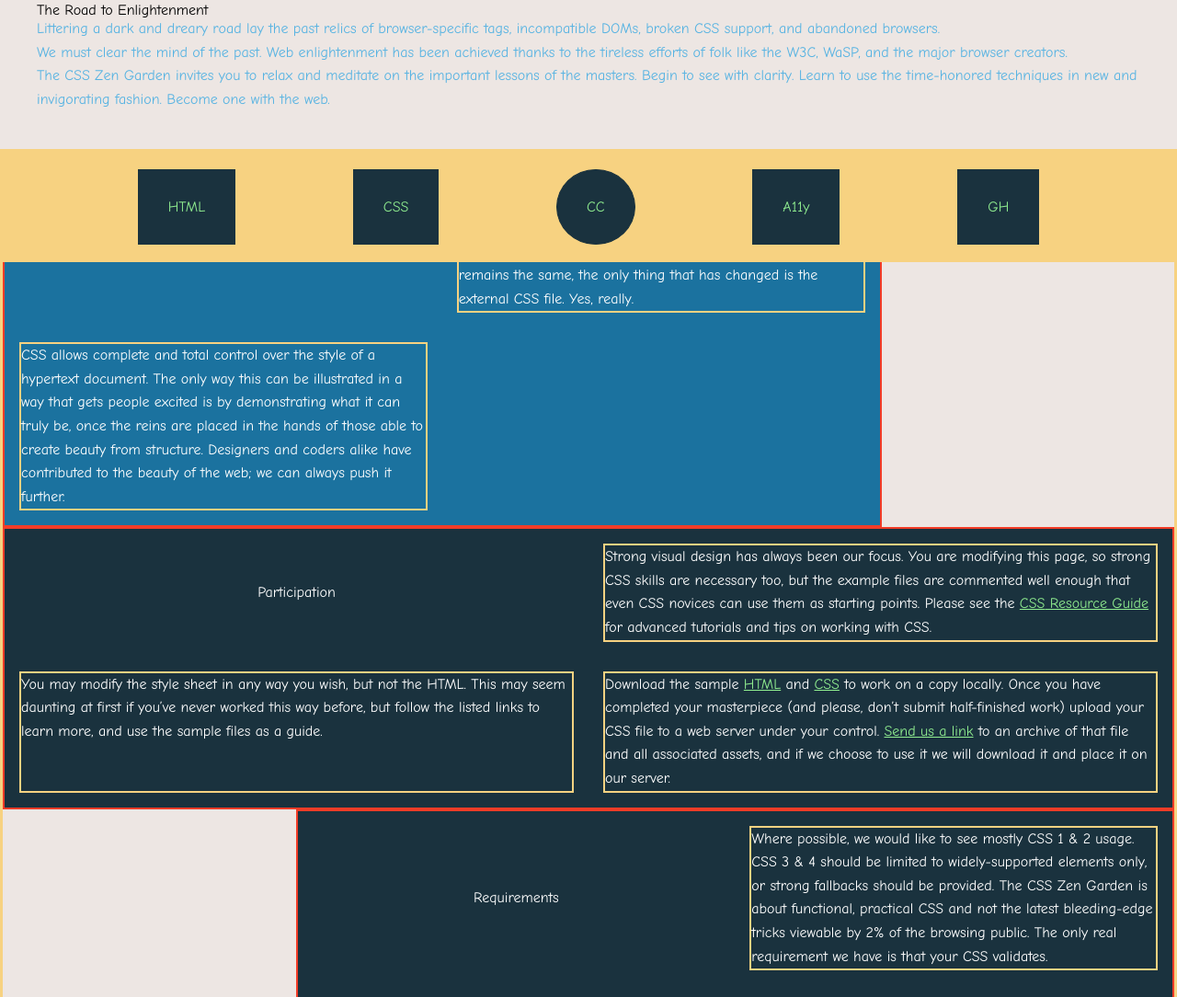
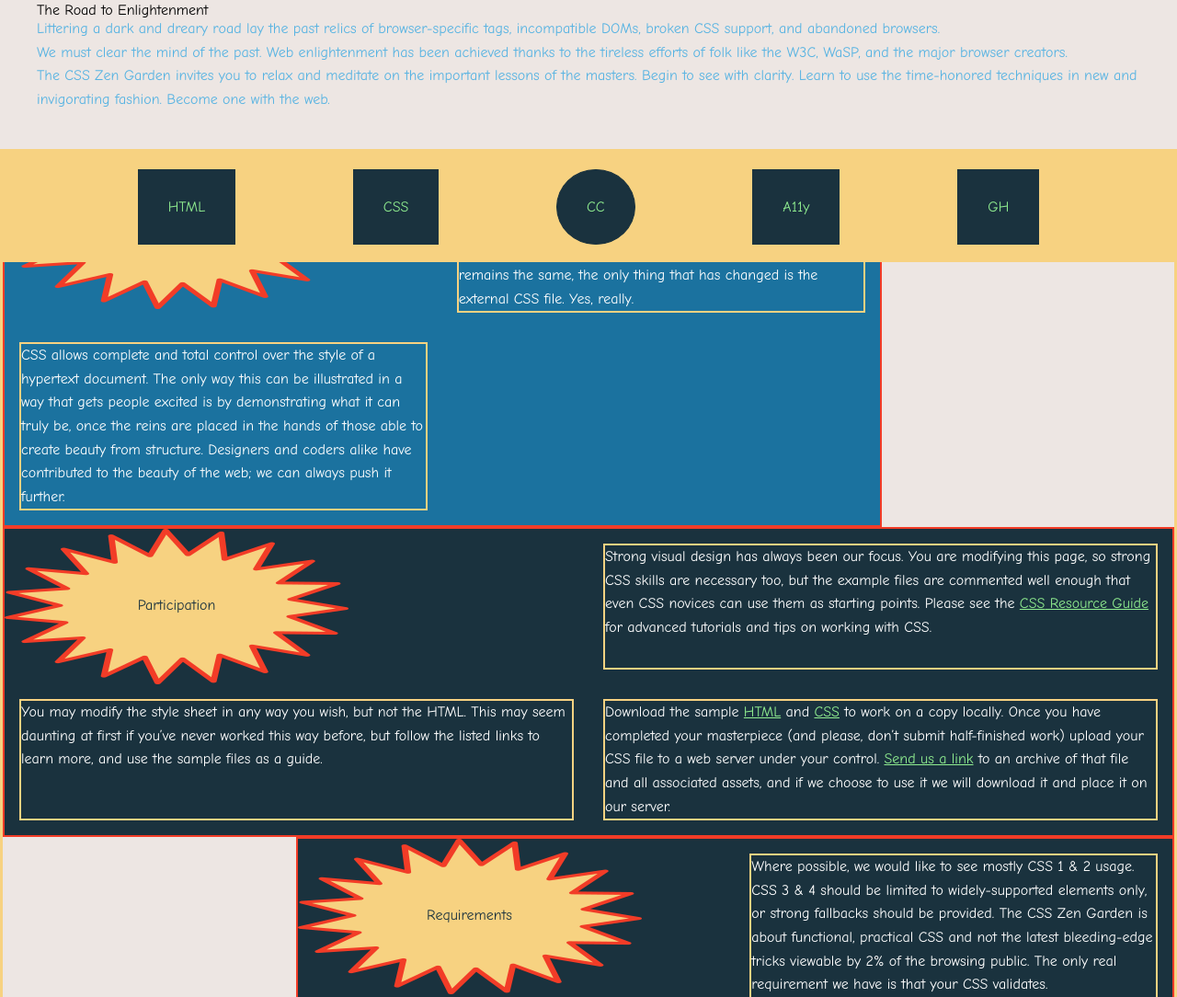
Before and after one commit to Dnozol/ZenGarden, a website: page src/index.html in a window 1280 px wide. Shown: the part 968-2052 px from the top of the page at 92% size. Drawn offline with nearby package versions, Linux system fonts and the light colour scheme; files that its build step writes are made by us from their sources.

Commit message:
created mixin for the title of the main elements
This gives each title (requirements, participation, etc) the starburst background image and other styling

```diff
--- a/src/partials/_layout.scss
+++ b/src/partials/_layout.scss
@@ -25,6 +25,14 @@ $L: 1600px;
       @content;
     }
   }
+}
+
+@mixin titleStyle {
+  padding-top: 75px;
+  text-align: center;
+  height: 169px;
+  width: 374px;
+  color: $darkblue;
 }
 
 //header layout
@@ -97,13 +105,15 @@ $L: 1600px;
     border: 2px solid $gold;
     margin: 1em;
   }
-  > h3 {
-    margin: auto;
-    text-align: center;
+  h3 {
+    @include titleStyle;
+
+    background-image: url('../src/images/starburst1.png');
+    background-size: cover;
   }
 }
+.participation {
 
-.participation {
   display:grid;
   grid-template-columns: 1fr 1fr;
   grid-area: part;
@@ -114,9 +124,10 @@ $L: 1600px;
     border: 2px solid $gold;
     margin: 1em;
   }
-  > h3 {
-    margin: auto;
-    text-align: center;
+  h3 {
+    @include titleStyle;
+    background-image: url('../src/images/starburst1.png');
+    background-size: cover;
   }
 }
 
@@ -133,6 +144,7 @@ $L: 1600px;
 }
 
 .requirements {
+  justify-content: center;
   display:grid;
   grid-template-columns: 1fr 1fr;
   grid-area: reqs;
@@ -145,9 +157,10 @@ $L: 1600px;
     margin: 1em;
   }
 
-  >h3 {
-    margin: auto;
-    text-align: center;
+  h3 {
+    @include titleStyle;
+    background-image: url('../src/images/starburst1.png');
+    background-size: cover;
   }
 
 }
```
